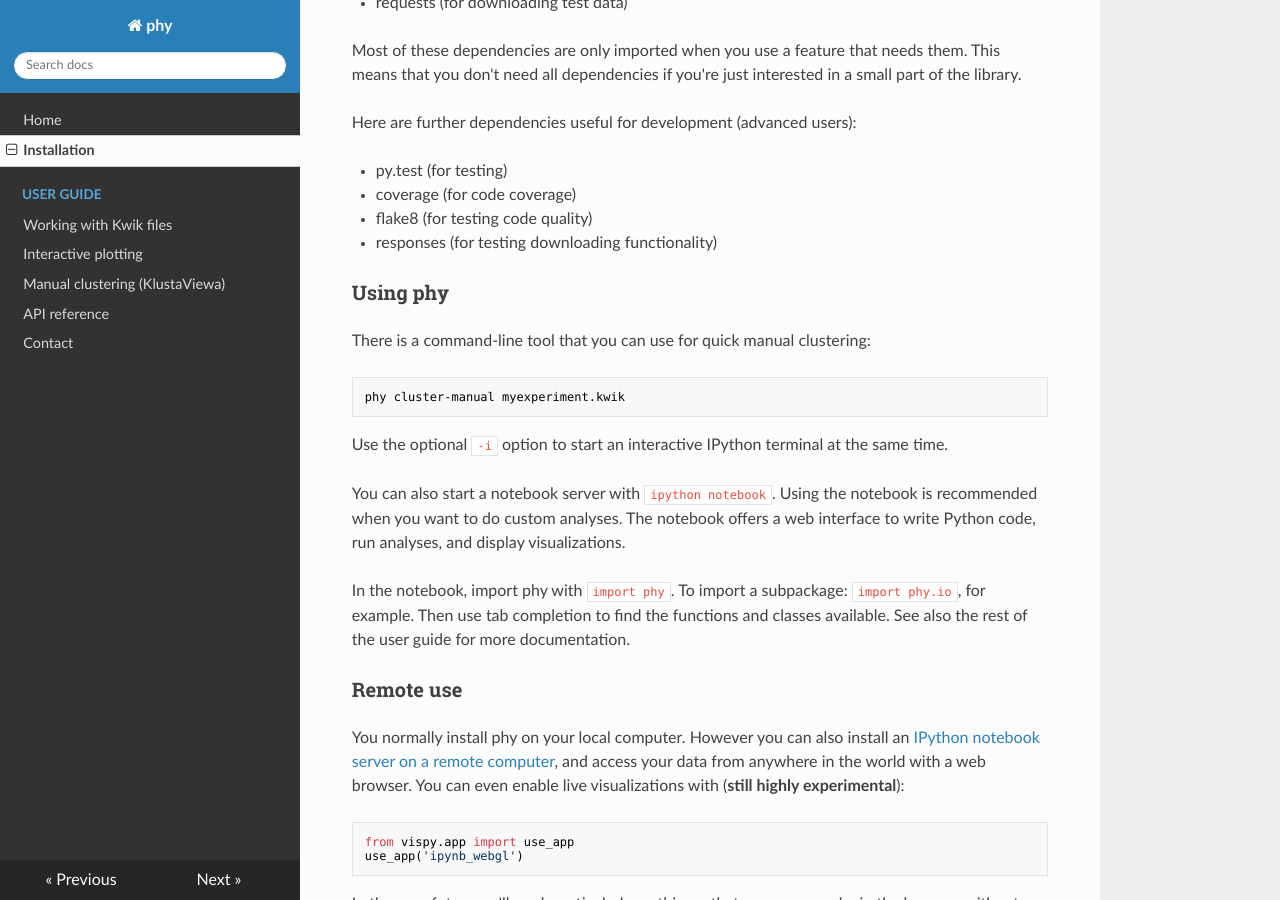
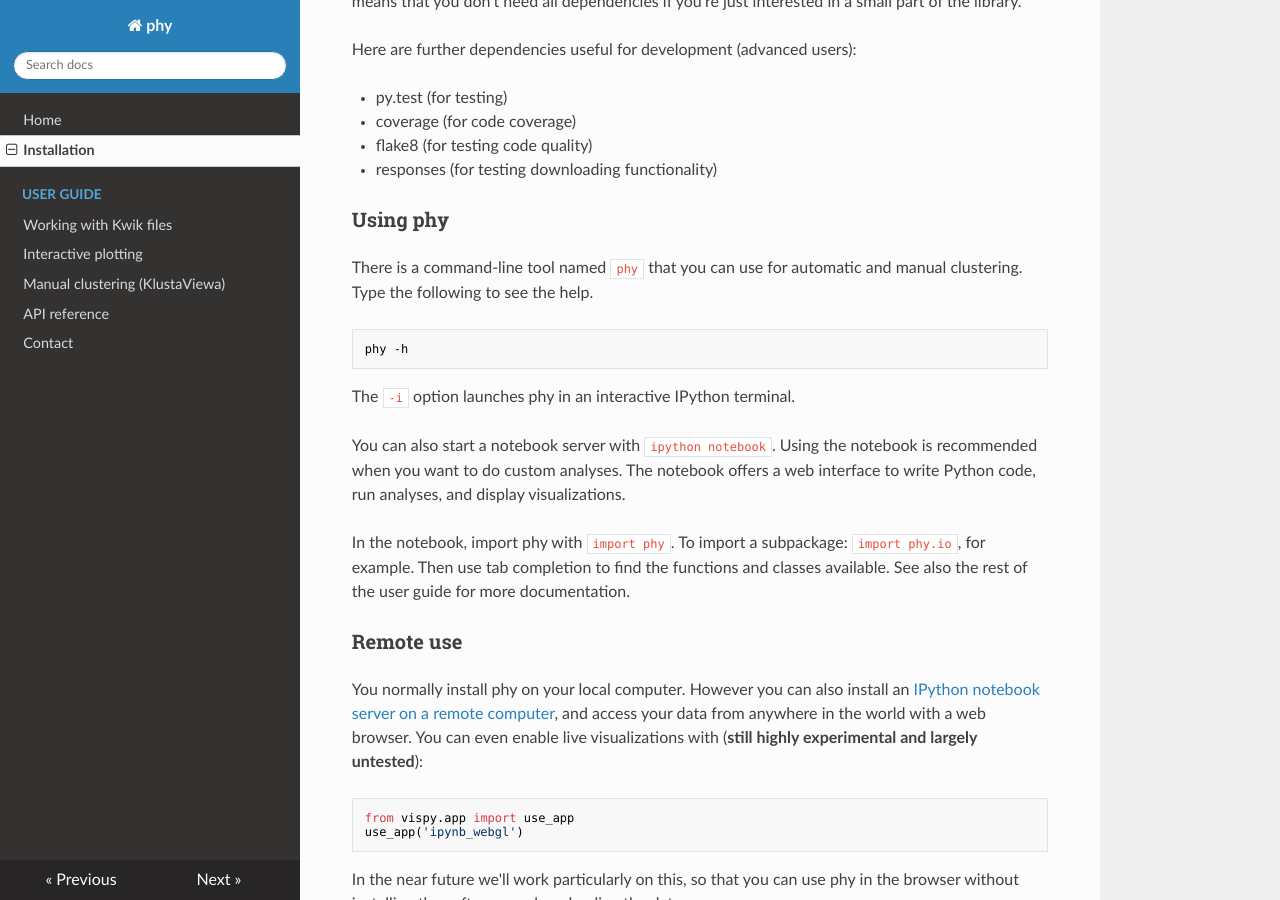
Before and after one commit to kwikteam/phy-doc, an MkDocs documentation site: the page built from docs/install.md, in a window 1280 px wide and 900 px high, scrolled down 1911 px. Built offline with MkDocs 1.6.1, drawn with Linux system fonts in a browser that asks for light colours; nearby versions of some CDN libraries; old or Windows-style settings are respelled for this version of MkDocs; some of the changed text lies outside the part shown.

Commit message:
WIP: update installation instructions.

````diff
--- a/docs/install.md
+++ b/docs/install.md
@@ -8,8 +8,6 @@ bash latest.sh
 ```
 
 This will install **miniconda** (a Python distribution) and **phy** in your `$HOME/miniconda` by default. To install phy without reinstalling miniconda, use `bash latest.sh -s`. For more options, run `bash latest.sh -h`.
-
-Then, use `phy cluster-manual myexperiment.kwik` to launch the GUI on a [Kwik](https://github.com/klusta-team/kwiklib/wiki/Kwik-format) dataset. Note that you have some test datasets [here](http://phy.cortexlab.net/data/).
 
 Below are more detailled instructions if you don't want to use the automatic installer.
 
@@ -82,13 +80,13 @@ Here are further dependencies useful for development (advanced users):
 
 ### Using phy
 
-There is a command-line tool that you can use for quick manual clustering:
+There is a command-line tool named `phy` that you can use for automatic and manual clustering. Type the following to see the help.
 
 ```
-phy cluster-manual myexperiment.kwik
+phy -h
 ```
 
-Use the optional `-i` option to start an interactive IPython terminal at the same time.
+The `-i` option launches phy in an interactive IPython terminal.
 
 You can also start a notebook server with `ipython notebook`. Using the notebook is recommended when you want to do custom analyses. The notebook offers a web interface to write Python code, run analyses, and display visualizations.
 
@@ -97,7 +95,7 @@ In the notebook, import phy with `import phy`. To import a subpackage: `import p
 
 ### Remote use
 
-You normally install phy on your local computer. However you can also install an [IPython notebook server on a remote computer](https://ipython.org/ipython-doc/dev/notebook/public_server.html), and access your data from anywhere in the world with a web browser. You can even enable live visualizations with (**still highly experimental**):
+You normally install phy on your local computer. However you can also install an [IPython notebook server on a remote computer](https://ipython.org/ipython-doc/dev/notebook/public_server.html), and access your data from anywhere in the world with a web browser. You can even enable live visualizations with (**still highly experimental and largely untested**):
 
 ```python
 from vispy.app import use_app
````
